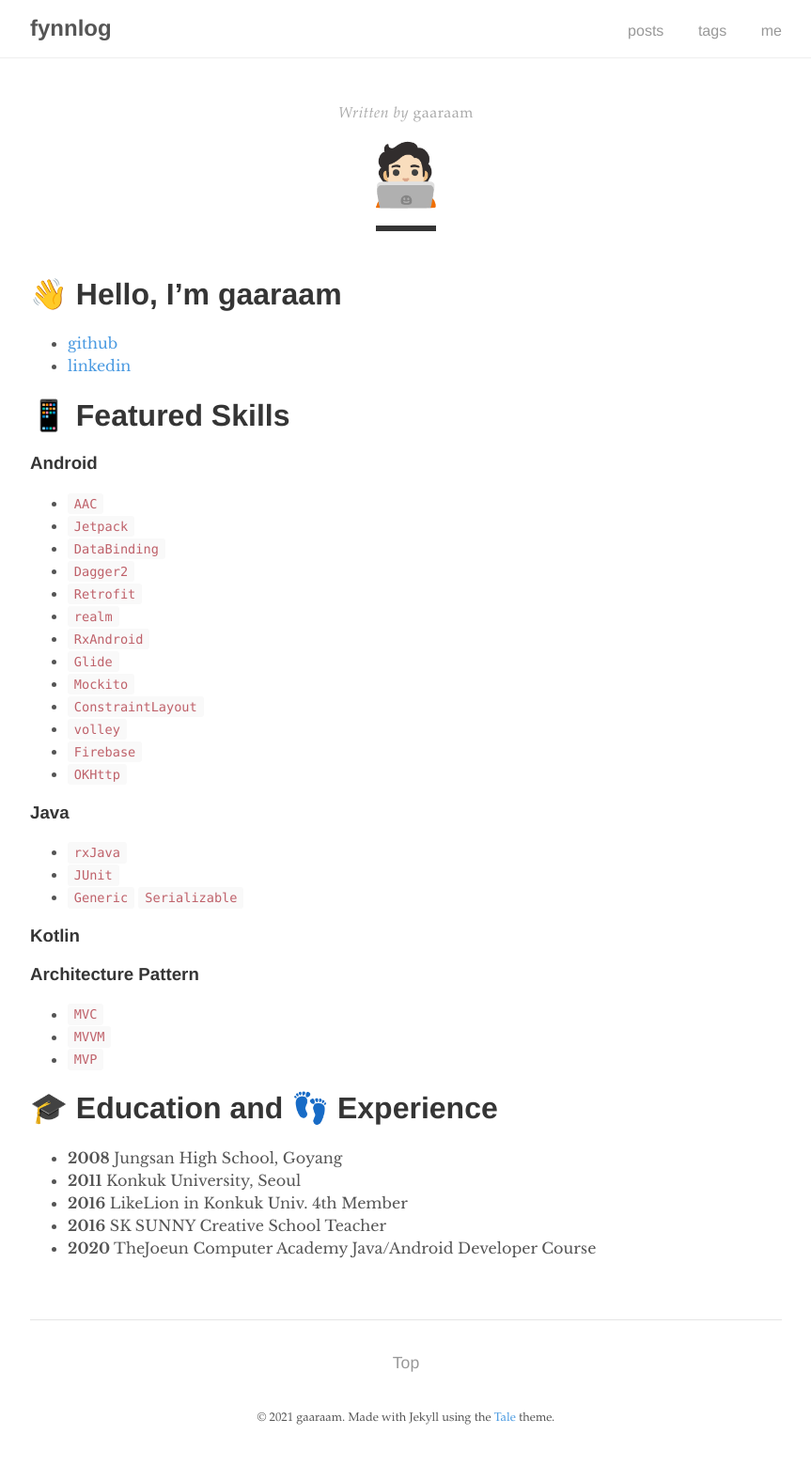
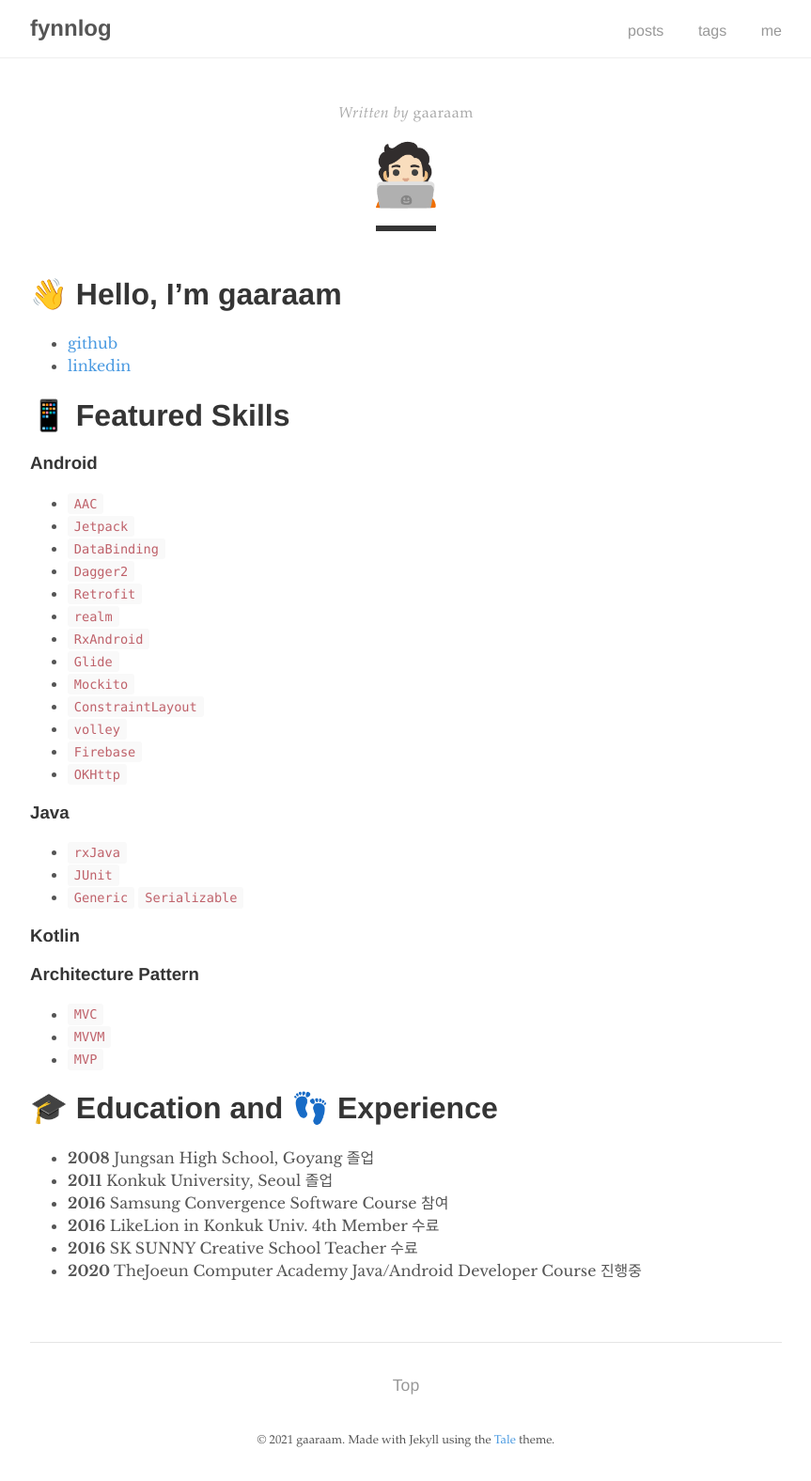
Before and after one commit to Leegaramm/Leegaramm-github.io, a Jekyll site: the page built from _pages/about.md, in a window 1280 px wide. Shown: the whole page at 94% size, without its empty margins (208-1071 px from the left). Built offline with Jekyll 4.4.1, drawn with Linux system fonts in a browser that asks for light colours; before the commit the page ends 1552 px from its top, so only the background shows below that.

Commit message:
Update about.md

```diff
--- a/_pages/about.md
+++ b/_pages/about.md
@@ -39,8 +39,9 @@ permalink: /about/
 - `MVP`
 
 # 🎓 Education and 👣 Experience
-- **2008** Jungsan High School, Goyang
-- **2011** Konkuk University, Seoul
-- **2016** LikeLion in Konkuk Univ. 4th Member
-- **2016** SK SUNNY Creative School Teacher
-- **2020** TheJoeun Computer Academy Java/Android Developer Course
+- **2008** Jungsan High School, Goyang 졸업
+- **2011** Konkuk University, Seoul 졸업
+- **2016** Samsung Convergence Software Course 참여
+- **2016** LikeLion in Konkuk Univ. 4th Member 수료
+- **2016** SK SUNNY Creative School Teacher 수료
+- **2020** TheJoeun Computer Academy Java/Android Developer Course 진행중
```
